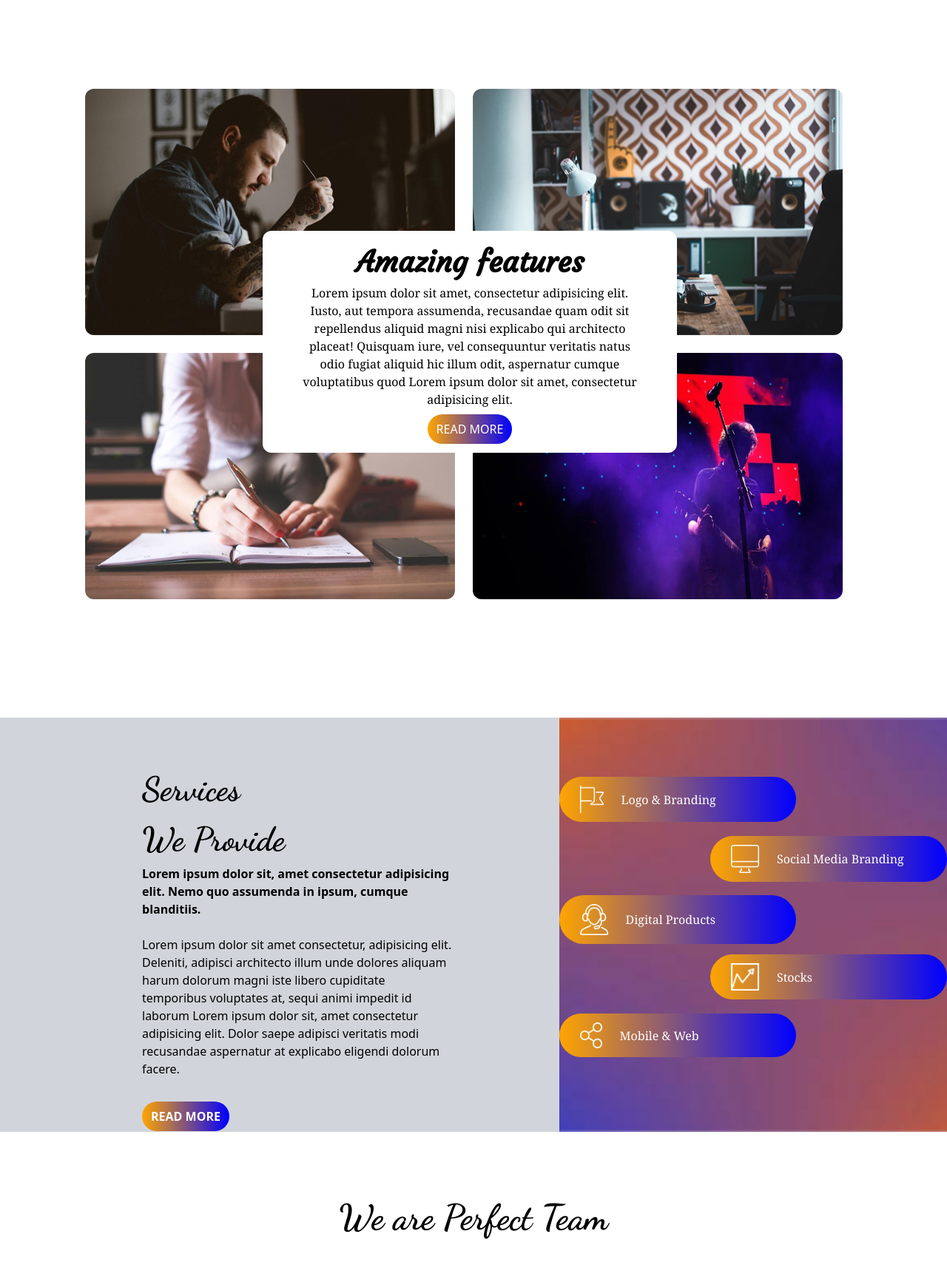
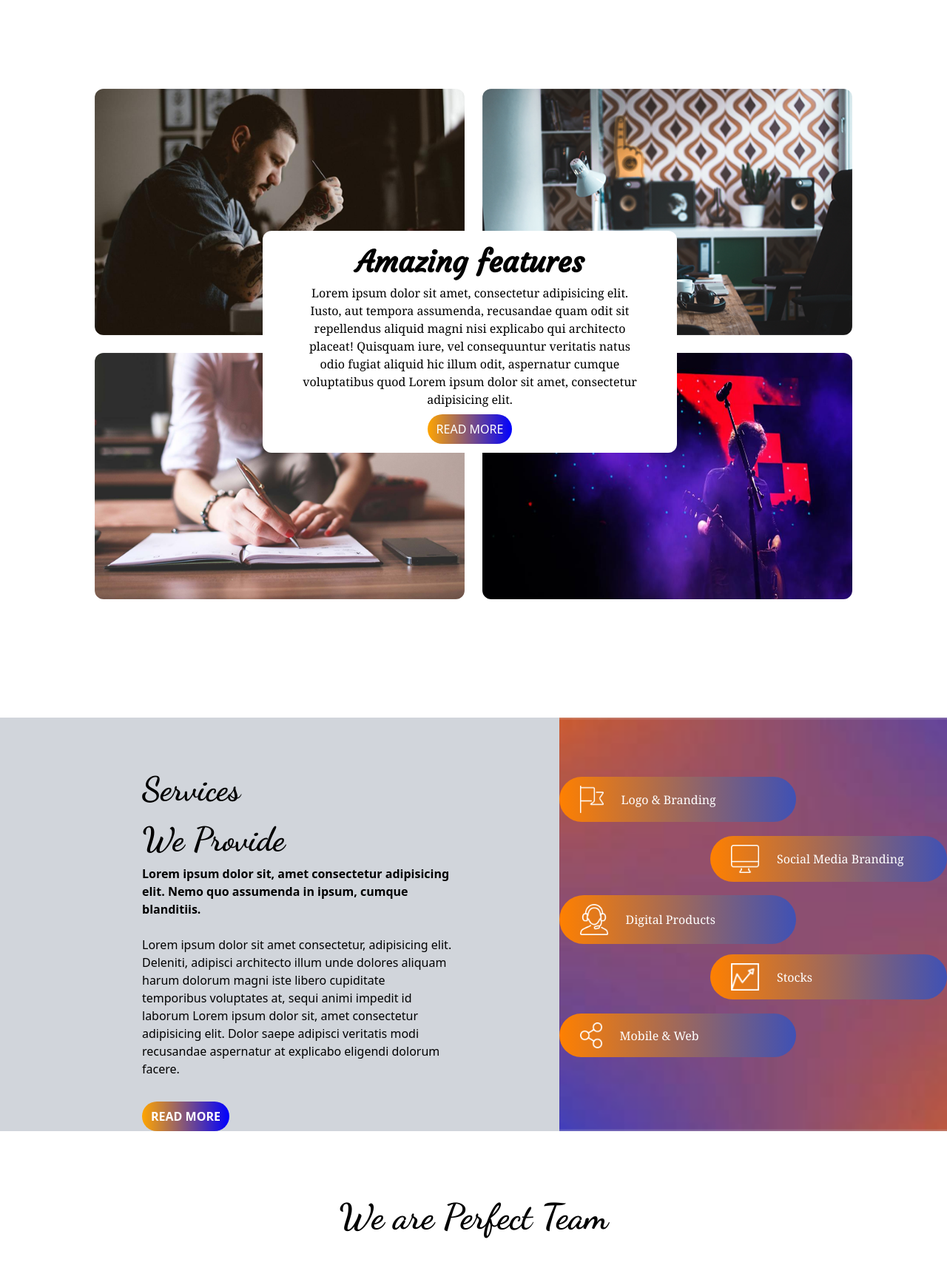
Before and after one commit to Sunaina-virdi/1st-Task, a website built with Vite: page index.html in a window 1280 px wide. Shown: the part 1720-3434 px from the top of the page at 74% size. Built offline with nearby package versions, Linux system fonts and the light colour scheme.

Commit message:
Update index.html

```diff
--- a/index.html
+++ b/index.html
@@ -81,10 +81,11 @@
         </div>
 
     </section>
+
     <!-- about section -->
     <section class="max-w-[1080px] mx-auto relative mt-[200px] flex flex-col lg:flex-row justify-center items-center max-sm:flex-wrap  max-sm:mt-[230vh] " id="about">
         <!-- left side -->
-        <div class="w-[350px] max-sm:text-center">
+        <div class="w-[350px] max-sm:text-center ">
             <h1 class="font-Rampart text-[50px] font-bold">We are <br>Creative Agency</h1>
             <p class="font-bold">
                 Lorem ipsum dolor sit amet consectetur adipisicing elit. Quam veniam quis in fuga iste sunt expedita officia reprehenderit pariatur.
@@ -101,7 +102,8 @@
         </div>
 
         <!-- middle  -->
-        <div class="text-[35rem] font-bold text-transparent bg-clip-text bg-[url('./images/Layer.png')] bg-right w-[400px]">
+        <div class="text-[35rem] font-bold text-transparent bg-clip-text bg-[url('./images/Layer.png')]
+        bg-right w-[400px]">
             A
         </div>
 
@@ -117,12 +119,12 @@
     </section>
 
     <!-- features section -->
-    <section class=" relative max-w-[1050px] mx-auto flex flex-col gap-6" id="feature">
-        <div class="flex flex-row flex-wrap gap-6">
-            <img src="./images/PLace your image.png" width="500rem" alt="" class="rounded-xl">
-            <img src="./images/PLace your image (1).png" width="500rem" alt="" class="rounded-xl">
+    <section class=" relative max-w-[1050px] mx-auto flex flex-col justify-center items-center max-sm:p-4 gap-6" id="feature">
+        <div class="flex flex-row flex-wrap justify-center items-center gap-6">
+            <img src="./images/PLace your image.png" width="500rem" height="400rem" alt="" class="rounded-xl">
+            <img src="./images/PLace your image (1).png" width="500rem" height="400rem" alt="" class="rounded-xl">
         </div>
-        <div class="lg:absolute bg-white top-[12rem] left-[15rem] w-[35rem] rounded-xl px-12 py-3 flex flex-col justify-center items-center ">
+        <div class="lg:absolute bg-white top-[12rem] left-[15rem] w-[35rem] rounded-xl lg:px-12 py-3 flex flex-col justify-center items-center ">
             <h1 class="font-Courgette text-[40px] font-extrabold ">Amazing features</h1>
             <p class="font-serif font-light text-center">Lorem ipsum dolor sit amet, consectetur adipisicing elit. Iusto, aut tempora assumenda, recusandae
                 quam odit sit repellendus aliquid magni nisi explicabo qui architecto placeat! Quisquam iure, vel
@@ -133,23 +135,22 @@
                 READ MORE
             </button>
         </div>
-        <div class="flex flex-row flex-wrap gap-6">
+        <div class="flex flex-row flex-wrap justify-center gap-6">
             <img src="./images/PLace your image (2).png" height="400rem" width="500rem" alt="" class="rounded-xl">
             <img src="./images/PLace your image (3).png" height="400rem" width="500rem" alt="" class="rounded-xl">
         </div>
 
     </section>
 
-
     <!-- services section -->
-    <section class="flex flex-row mt-[10rem] bg-gray-300 h-[70vh]" id="services">
+    <section class="flex max-sm:flex-col flex-row mt-[10rem] bg-gray-300 w-full h-fit max-sm:h-[150vh]" id="services">
         <!-- left side -->
-        <div class="ml-[12rem] pt-16 w-[40%]">
+        <div class="max-sm:flex flex-col justify-center items-center max-sm:ml-2 ml-[12rem] pt-16 lg:w-[40%]">
             <h1 class="font-Rampart text-[45px] font-extrabold">Services <br> We Provide</h1>
-            <p class="font-semibold ">Lorem ipsum dolor sit, amet consectetur adipisicing elit.
+            <p class="font-semibold max-sm:text-center">Lorem ipsum dolor sit, amet consectetur adipisicing elit.
                 Nemo quo assumenda in ipsum, cumque blanditiis.
             </p><br>
-            <p>Lorem ipsum dolor sit amet consectetur, adipisicing elit. Deleniti, adipisci architecto illum unde dolores
+            <p class="max-sm:text-center">Lorem ipsum dolor sit amet consectetur, adipisicing elit. Deleniti, adipisci architecto illum unde dolores
                 aliquam harum dolorum magni iste libero cupiditate temporibus voluptates at, sequi animi impedit id
                 laborum Lorem ipsum dolor sit, amet consectetur adipisicing elit. Dolor saepe adipisci veritatis modi
                 recusandae aspernatur at explicabo eligendi dolorum facere.
@@ -161,29 +162,24 @@
         </div>
 
         <!-- right side -->
-        <div class="relative flex flex-col gap-8 ml-36 pt-14 bg-[url('./images/layer_3.png')] bg-cover bg-center w-[50%]">
-            <div style="background: linear-gradient(to right, orange , blue);"
-                class="absolute top-[5rem] flex flex-row gap-6 items-center px-7 py-3 w-[20rem] rounded-full">
+        <div class="relative flex flex-col gap-8 ml-36 pt-14 lg:bg-[url('./images/layer_3.png')] bg-cover bg-center w-[50%]">
+            <div class="absolute top-[5rem] flex flex-row gap-6 items-center px-7 py-3 w-[20rem] rounded-full bg-gradient-left-right">
                 <img src="./images/icon1.png" alt="" width="32px" height="30px">
                 <p class="text-white font-serif">Logo & Branding</p>
             </div>
-            <div style="background: linear-gradient(to right, orange , blue);"
-                class="absolute top-[10rem] right-[0] flex flex-row gap-6 items-center px-7 py-3 w-[20rem] rounded-full">
+            <div class="absolute top-[10rem] right-[0] flex flex-row gap-6 items-center px-7 py-3 w-[20rem] rounded-full bg-gradient-left-right">
                 <img src="./images/icon2.png" alt="" width="38px" height="30px">
                 <p class="text-white font-serif">Social Media Branding</p>
             </div>
-            <div style="background: linear-gradient(to right, orange , blue);"
-                class="absolute top-[15rem] flex flex-row gap-6 items-center px-7 py-3 w-[20rem] rounded-full">
+            <div class="absolute top-[15rem] flex flex-row gap-6 items-center px-7 py-3 w-[20rem] rounded-full bg-gradient-left-right">
                 <img src="./images/icon3.png" alt="" width="38px" height="30px">
                 <p class="text-white font-serif">Digital Products</p>
             </div>
-            <div style="background: linear-gradient(to right, orange , blue);"
-                class="absolute top-[20rem] right-[0] flex flex-row gap-6 items-center px-7 py-3 w-[20rem] rounded-full">
+            <div class="absolute top-[20rem] right-[0] flex flex-row gap-6 items-center px-7 py-3 w-[20rem] rounded-full bg-gradient-left-right">
                 <img src="./images/icon4.png" alt="" width="38px" height="30px">
                 <p class="text-white font-serif">Stocks</p>
             </div>
-            <div style="background: linear-gradient(to right, orange , blue);"
-                class="absolute top-[25rem]  flex flex-row gap-6 items-center px-7 py-3 w-[20rem] rounded-full">
+            <div class="absolute top-[25rem]  flex flex-row gap-6 items-center px-7 py-3 w-[20rem] rounded-full bg-gradient-left-right">
                 <img src="./images/icon5.png" alt="" width="30px" height="30px">
                 <p class="text-white font-serif">Mobile & Web</p>
             </div>
@@ -200,7 +196,7 @@
             dolor sit amet consectetur adipisicing elit. Ipsum sunt a cupiditate quae odit illum
             itaque nihil architecto accusamus quas?</p>
 
-        <div class="flex flex-row gap-5 justify-center items-center mt-8">
+        <div class="flex flex-row max-sm:flex-col gap-5 justify-center items-center mt-8">
             <div class="hover:scale-110 transition-all duration-200">
                 <img src="./images/img1.png" alt="" class="rounded-xl">
                 <h3 class="font-serif font-bold text-[23px] mt-7">Jeff Norton</h3>
@@ -388,7 +384,7 @@
 
     <!-- footer section -->
     <footer class="flex flex-col gap-7 mt-[4rem]">
-        <div class="flex flex-row justify-evenly">
+        <div class="flex max-sm:flex-col max-sm:gap-10 max-sm:items-start max-sm:ml-40 flex-row justify-evenly">
             <div class="flex flex-row items-center justify-center gap-4">
                 <img src="./images/mail.png" alt="" height="5px">
                 <div>
```
